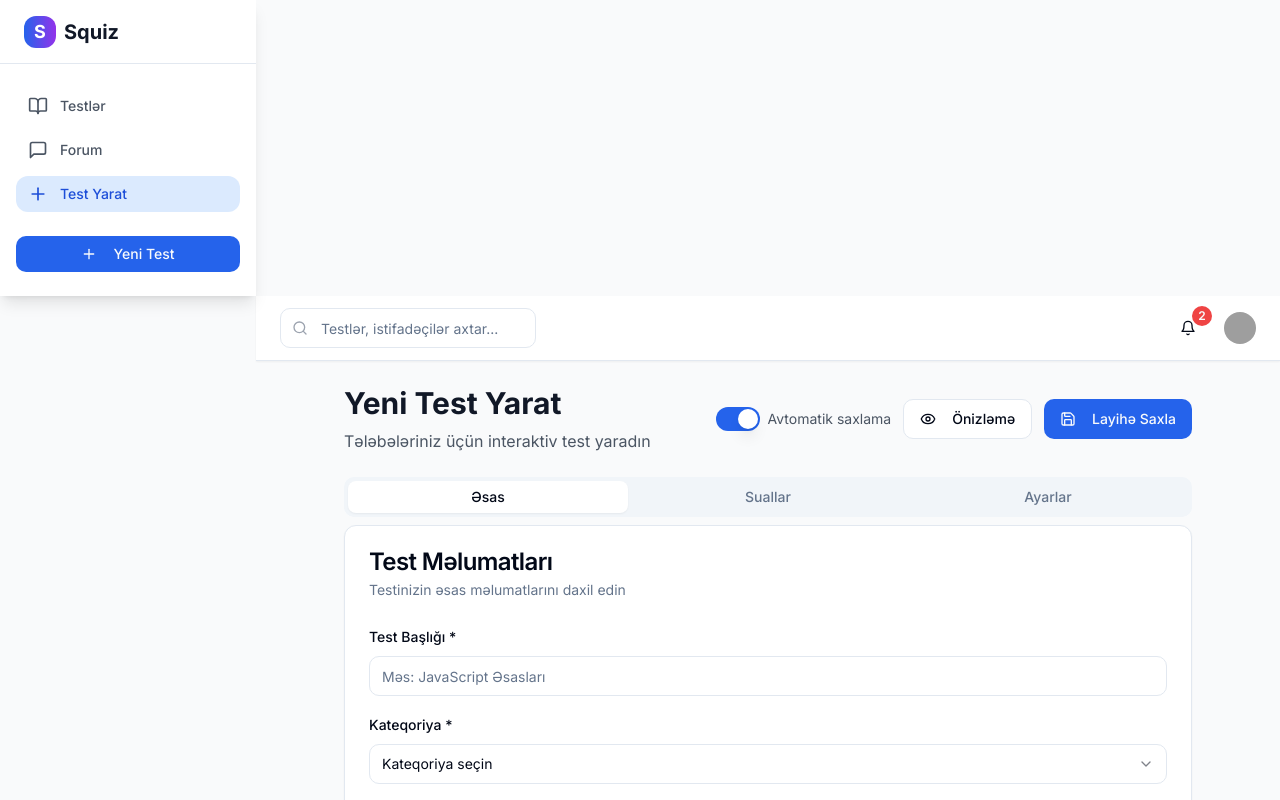
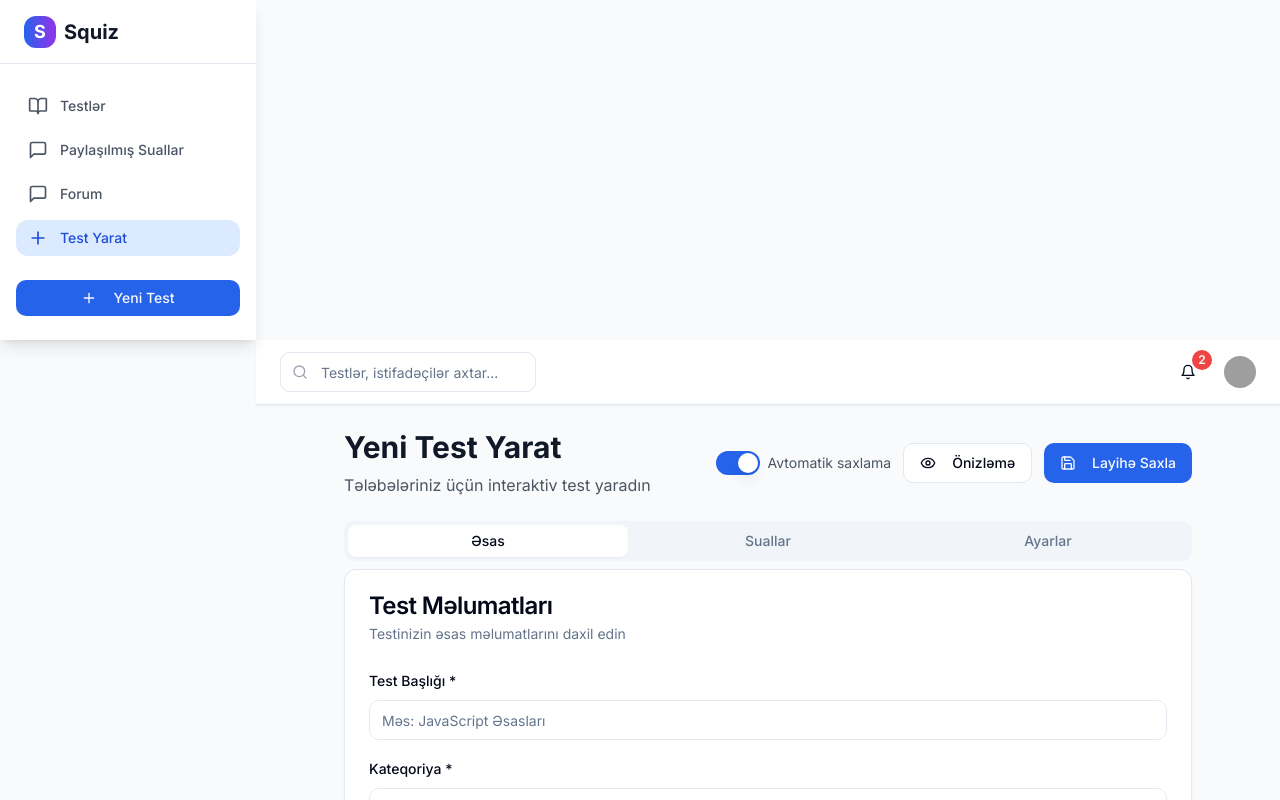
Before and after one commit to qurbanovsiyasat/onlinetest, a Next.js app in the folder squiz-project/: page /quiz/create in a window 1280 px wide. Shown: the top 800 px of the page. Built offline with nearby package versions, Linux system fonts and the light colour scheme; grey boxes are pictures that could not be loaded.

Commit message:
auto-commit for bc74774c-45f0-4483-9085-6673dcb536dc

```diff
--- a/squiz-project/components/layout/DashboardLayout.tsx
+++ b/squiz-project/components/layout/DashboardLayout.tsx
@@ -71,6 +71,7 @@ export default function DashboardLayout({ children }: { children: React.ReactNod
 
   const navigation = [
     { name: "Testlər", href: "/quizzes", icon: BookOpen },
+    { name: "Paylaşılmış Suallar", href: "/questions", icon: MessageSquare },
     { name: "Forum", href: "/forum", icon: MessageSquare },
     { name: "Test Yarat", href: "/quiz/create", icon: Plus },
   ]
```
